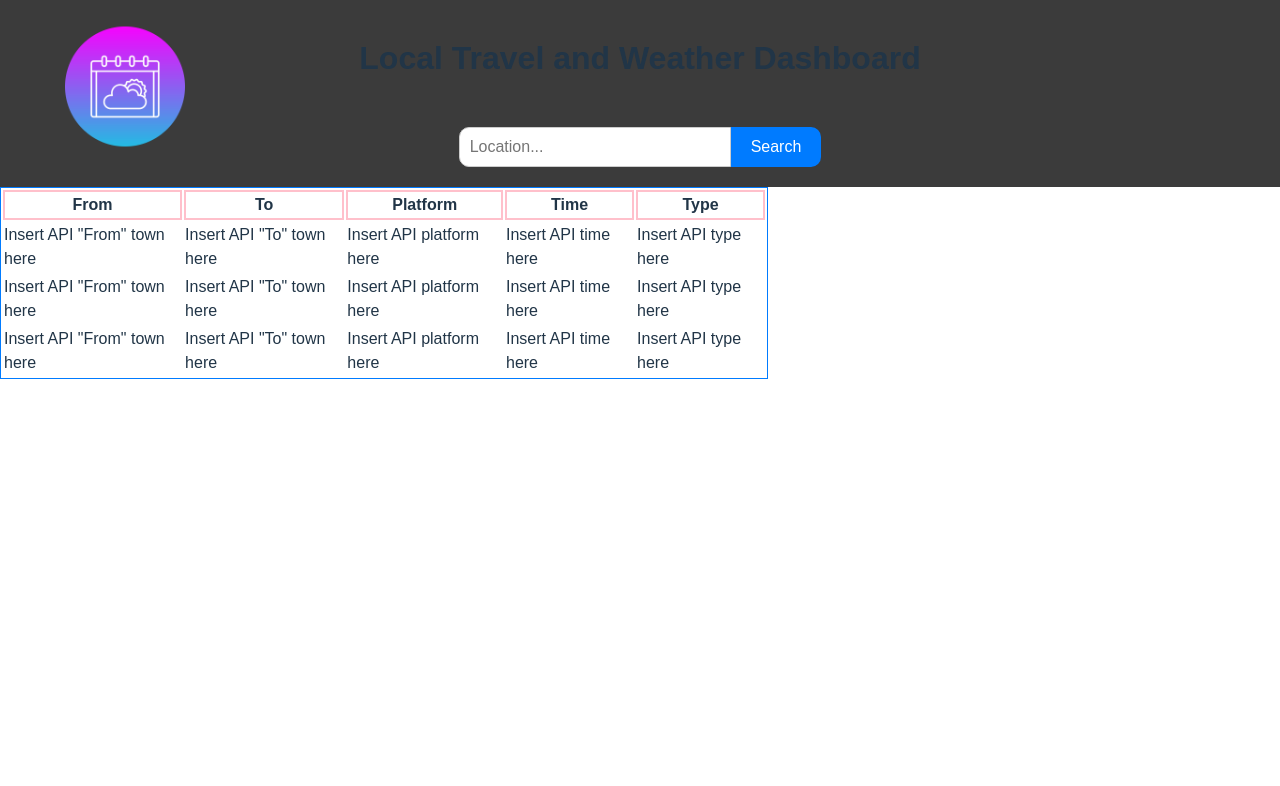
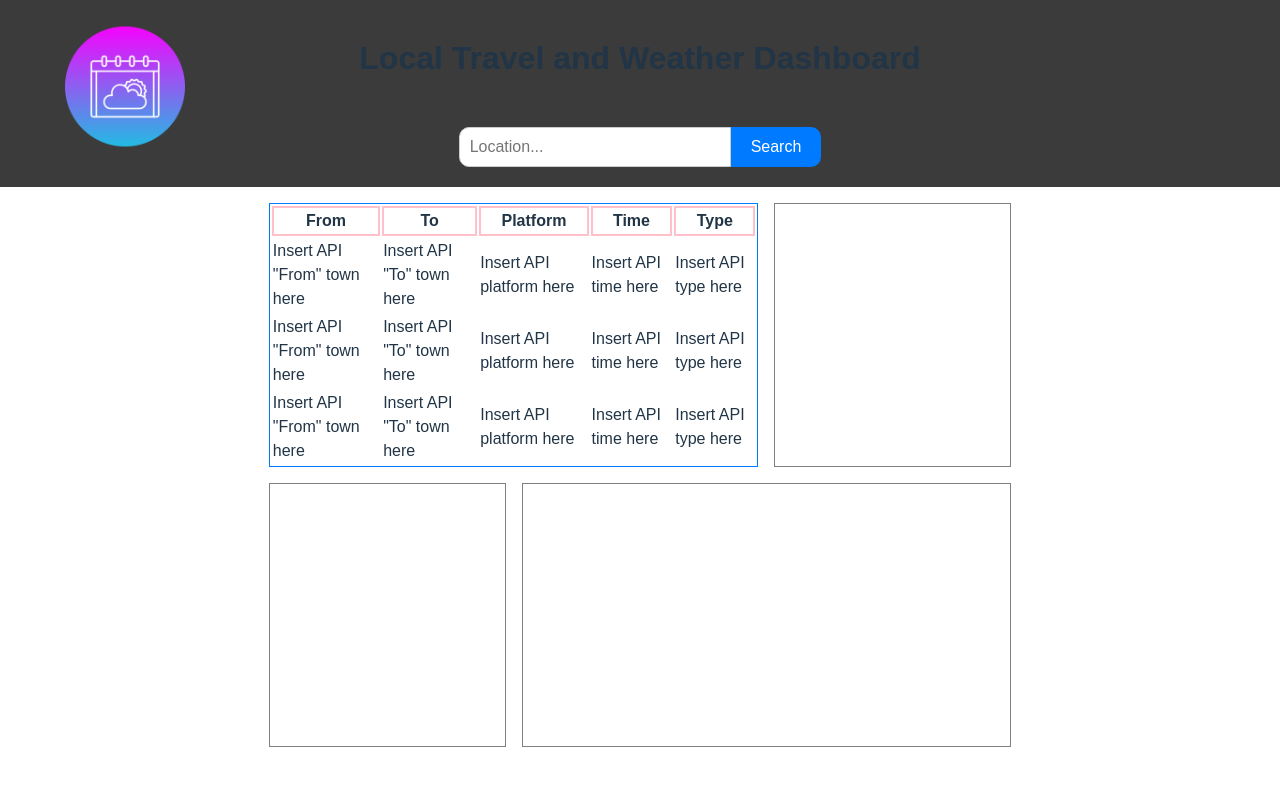
Before and after one commit to PseuDawncode/local-insights, a React (Vite) app: page / in a window 1280 px wide. Shown: the top 786 px of the page. Built offline with nearby package versions, Linux system fonts and the light colour scheme.

Commit message:
CSS-grid setup

```diff
--- a/src/App.css
+++ b/src/App.css
@@ -91,10 +91,40 @@ body, html {
   margin-bottom: 30px;
 }
 
+.main-container {
+  display: grid;
+  grid-template-columns: repeat(5, 1fr);
+  grid-template-rows: repeat(2, 1fr);
+  align-items: stretch;
+  justify-items: center;
+  grid-gap: 2vh;
+  margin: 2vh;
+}
+.temp {
+  width: -webkit-fill-available;
+  border: 1px solid gray;
+
+  &.weather {
+    grid-column: 4 / 5;
+    grid-row: 1 / 2;
+  }
+  &.opt-info {
+    grid-column: 2 / 3;
+    grid-row: 2 / 3;
+  }
+
+  &.traffic {
+    grid-column: 3 / 5;
+    grid-row: 2 / 3;
+  }
+}
+
 /* Departures table styling */
 
 .departures-table {
-  width: 60%;
+  grid-column: 2 / 4;
+  grid-row: 1 / 2;
+  /* width: 60%; */
   border:#007BFF solid 1px
 }
 
--- a/src/App.tsx
+++ b/src/App.tsx
@@ -17,7 +17,13 @@ const App: React.FC = () => {
         onSearch={handleSearch}
       />
       {/* logic */}
-      <Departures />
+      <div className='main-container'>
+        <Departures />
+        <div className='temp weather'/>
+        <div className='temp opt-info'/>
+        <div className='temp traffic'/>
+      </div>
+
     </div>
   );
 };
```
